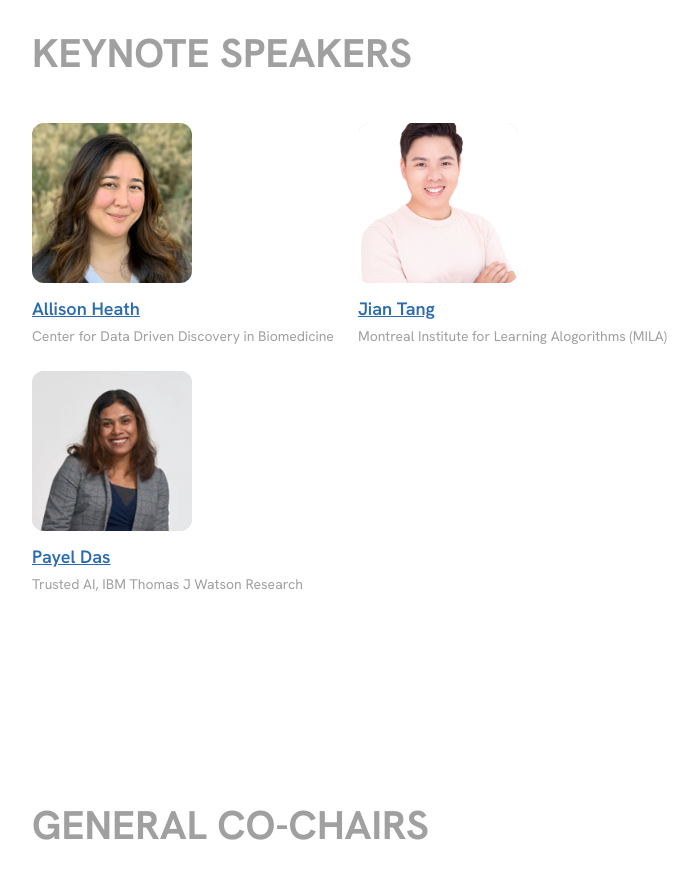
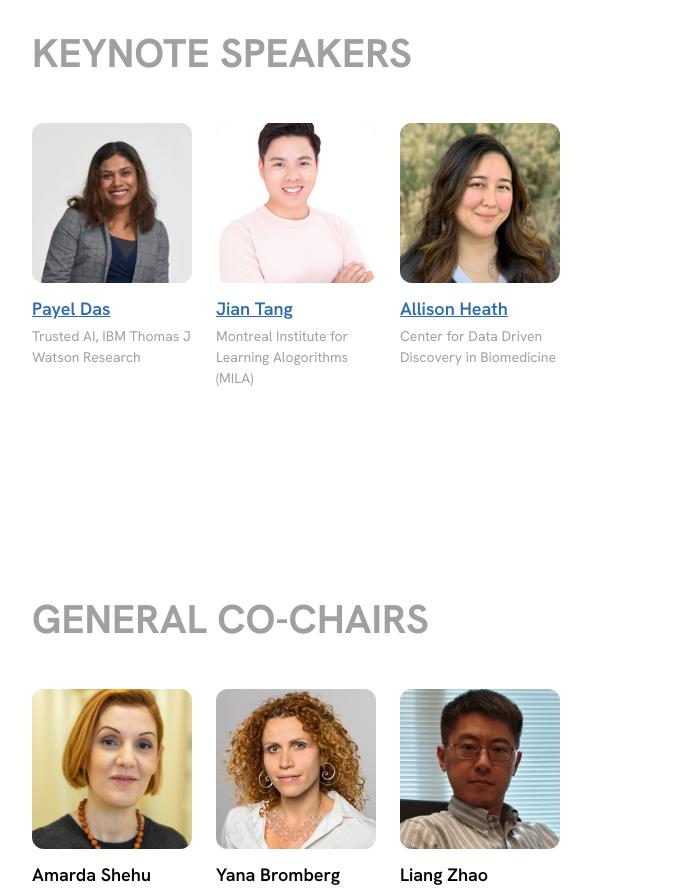
Before and after one commit to LLMs4Science-Community/LLMs4Science-Community.github.io, a Next.js app: page /aaai2025 in a window 1280 px wide. Shown: the part 2860-3753 px from the top of the page, without its empty margins (160-858 px from the left). Built offline with nearby package versions, Linux system fonts and the light colour scheme.

Commit message:
Adjust card width

```diff
--- a/src/app/aaai2025/components/organizers.jsx
+++ b/src/app/aaai2025/components/organizers.jsx
@@ -71,7 +71,7 @@ export const PeopleCard = ({ name, school, email, profile, link = null }) => {
         ) : (
           <h3 className="text-[18px] font-semibold mb-1">{name}</h3>
         )}
-        <p className="text-[14px] m-0 text-neutral-200">{school}</p>
+        <p className="text-[14px] m-0 text-neutral-200 w-[160px]">{school}</p>
         {email && <p className="text-[14px] m-0 text-neutral-200">{email}</p>}
       </div>
     </div>
--- a/src/app/aaai2025/components/speakers.jsx
+++ b/src/app/aaai2025/components/speakers.jsx
@@ -5,11 +5,11 @@ import { PeopleCard } from "./organizers";
 const Speakers = () => {
   const speakers = [
     {
-      name: "Allison Heath",
-      school: "Center for Data Driven Discovery in Biomedicine",
+      name: "Payel Das",
+      school: "Trusted AI, IBM Thomas J Watson Research",
 
-      profile: "/aaai2025/images/profile-heath.webp",
-      link: "https://d3b.center/team-members/allison-heath/",
+      profile: "/aaai2025/images/profile-das.webp",
+      link: "https://research.ibm.com/people/payel-das",
     },
     {
       name: "Jian Tang",
@@ -19,11 +19,11 @@ const Speakers = () => {
       link: "https://jian-tang.com/",
     },
     {
-      name: "Payel Das",
-      school: "Trusted AI, IBM Thomas J Watson Research",
+      name: "Allison Heath",
+      school: "Center for Data Driven Discovery in Biomedicine",
 
-      profile: "/aaai2025/images/profile-das.webp",
-      link: "https://research.ibm.com/people/payel-das",
+      profile: "/aaai2025/images/profile-heath.webp",
+      link: "https://d3b.center/team-members/allison-heath/",
     },
   ];
 
```
